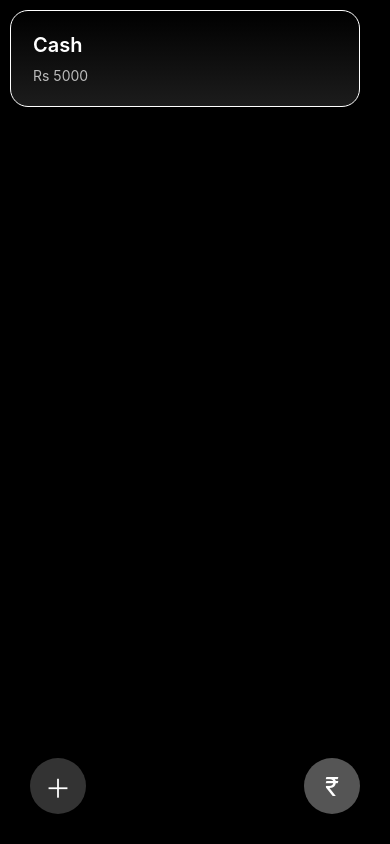
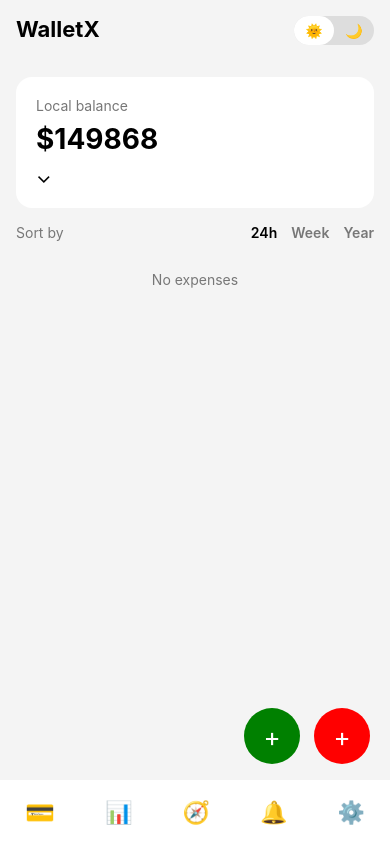
Before and after one commit to bhagyasandakelum/WalletX, a React Native app: screen / in a window 390 px wide. Built offline with nearby package versions, Linux system fonts and the light colour scheme.

Commit message:
Change Ui for home page

```diff
--- a/src/screens/AddExpenseScreen.js
+++ b/src/screens/AddExpenseScreen.js
@@ -1,4 +1,4 @@
-import React, { useState } from 'react';
+import React, { useState, useMemo } from 'react';
 import {
   View,
   Text,
@@ -8,71 +8,116 @@ import {
   Modal,
   TextInput,
   Alert,
-  ScrollView,
-  Dimensions,
+  SafeAreaView,
 } from 'react-native';
-import { LinearGradient } from 'expo-linear-gradient';
-import { PieChart } from 'react-native-chart-kit';
 
-const screenWidth = Dimensions.get('window').width;
+/* ---------------- CONSTANTS ---------------- */
+const FILTERS = ['24h', 'Week', 'Year'];
 
-const CATEGORIES = [
-  'Food',
-  'Transport',
-  'Bills',
-  'Entertainment',
-  'Shopping',
-  'Health',
-  'Other',
-];
+const lightTheme = {
+  bg: '#f4f4f4',
+  card: '#ffffff',
+  text: '#000',
+  sub: '#777',
+};
 
-export default function AddExpense() {
+const darkTheme = {
+  bg: '#000',
+  card: '#121212',
+  text: '#fff',
+  sub: '#aaa',
+};
+
+export default function App() {
+  /* ---------------- THEME ---------------- */
+  const [darkMode, setDarkMode] = useState(false);
+  const theme = darkMode ? darkTheme : lightTheme;
+
+  /* ---------------- DATA ---------------- */
   const [accounts, setAccounts] = useState([
-    { id: '1', name: 'Cash', balance: 5000 },
+    { id: '1', name: 'Local balance', balance: 149868 },
+    { id: '2', name: 'Savings', balance: 54724 },
   ]);
+  const [selectedAccount, setSelectedAccount] = useState(accounts[0]);
+  const [showAccounts, setShowAccounts] = useState(false);
+
   const [expenses, setExpenses] = useState([]);
-  const [selectedAccount, setSelectedAccount] = useState(accounts[0]);
+  const [filter, setFilter] = useState('24h');
 
-  const [showAddAccount, setShowAddAccount] = useState(false);
-  const [showAddExpense, setShowAddExpense] = useState(false);
-  const [showHistory, setShowHistory] = useState(false);
+  /* ---------------- MODALS ---------------- */
+  const [addAccountModal, setAddAccountModal] = useState(false);
+  const [addExpenseModal, setAddExpenseModal] = useState(false);
 
   const [accName, setAccName] = useState('');
   const [accBalance, setAccBalance] = useState('');
+  const [amount, setAmount] = useState('');
 
-  const [expAmount, setExpAmount] = useState('');
-  const [expCategory, setExpCategory] = useState(CATEGORIES[0]);
+  /* ---------------- HELPERS ---------------- */
+  const filteredExpenses = useMemo(() => {
+    const now = new Date();
 
-  /* ---------------- ACCOUNT ---------------- */
+    return expenses
+      .filter(e => e.accountId === selectedAccount?.id)
+      .filter(e => {
+        const diff = (now - new Date(e.date)) / (1000 * 60 * 60 * 24);
+        if (filter === '24h') return diff <= 1;
+        if (filter === 'Week') return diff <= 7;
+        return diff <= 365;
+      })
+      .sort((a, b) => b.amount - a.amount);
+  }, [expenses, filter, selectedAccount]);
 
+  /* ---------------- ACTIONS ---------------- */
   const addAccount = () => {
     if (!accName || !accBalance) return;
 
-    const newAcc = {
+    const acc = {
       id: Date.now().toString(),
       name: accName,
       balance: Number(accBalance),
     };
 
-    setAccounts([...accounts, newAcc]);
-    setSelectedAccount(newAcc);
+    setAccounts([...accounts, acc]);
+    setSelectedAccount(acc);
+    setAddAccountModal(false);
     setAccName('');
     setAccBalance('');
-    setShowAddAccount(false);
   };
 
-  const deleteAccount = (id) => {
+  const addExpense = () => {
+    if (!amount) return;
+
+    const expense = {
+      id: Date.now().toString(),
+      accountId: selectedAccount.id,
+      amount: Number(amount),
+      date: new Date(),
+    };
+
+    setExpenses([expense, ...expenses]);
+
+    setAccounts(accounts.map(a =>
+      a.id === selectedAccount.id
+        ? { ...a, balance: a.balance - Number(amount) }
+        : a
+    ));
+
+    setAmount('');
+    setAddExpenseModal(false);
+  };
+
+  const deleteAccount = (acc) => {
     Alert.alert(
-      'Delete Account?',
-      "If deleted, you can't recover it.\nAll data will be lost.",
+      'Delete account?',
+      'If deleted, all data will be lost.',
       [
         { text: 'Cancel' },
         {
           text: 'Delete',
           style: 'destructive',
           onPress: () => {
-            setAccounts(accounts.filter(a => a.id !== id));
-            setExpenses(expenses.filter(e => e.accountId !== id));
+            setAccounts(accounts.filter(a => a.id !== acc.id));
+            setExpenses(expenses.filter(e => e.accountId !== acc.id));
             setSelectedAccount(accounts[0] || null);
           },
         },
@@ -80,295 +125,279 @@ export default function AddExpense() {
     );
   };
 
-  /* ---------------- EXPENSE ---------------- */
+  /* ---------------- UI ---------------- */
+  return (
+    <SafeAreaView style={[styles.container, { backgroundColor: theme.bg }]}>
 
-  const addExpense = () => {
-    if (!expAmount) return;
+      {/* HEADER */}
+      <View style={styles.header}>
+        <Text style={[styles.title, { color: theme.text }]}>WalletX</Text>
 
-    const newExpense = {
-      id: Date.now().toString(),
-      accountId: selectedAccount.id,
-      amount: Number(expAmount),
-      category: expCategory,
-    };
+        {/* THEME SWITCH */}
+        <View style={styles.switchWrap}>
+          <Pressable
+            style={[
+              styles.switchBtn,
+              !darkMode && styles.switchActive,
+            ]}
+            onPress={() => setDarkMode(false)}
+          >
+            <Text>🌞</Text>
+          </Pressable>
 
-    setExpenses([...expenses, newExpense]);
+          <Pressable
+            style={[
+              styles.switchBtn,
+              darkMode && styles.switchActive,
+            ]}
+            onPress={() => setDarkMode(true)}
+          >
+            <Text>🌙</Text>
+          </Pressable>
+        </View>
+      </View>
 
-    setAccounts(accounts.map(acc =>
-      acc.id === selectedAccount.id
-        ? { ...acc, balance: acc.balance - Number(expAmount) }
-        : acc
-    ));
+      {/* ACCOUNT CARD */}
+      <View style={[styles.card, { backgroundColor: theme.card }]}>
+        <Text style={{ color: theme.sub }}>{selectedAccount?.name}</Text>
+        <Text style={[styles.balance, { color: theme.text }]}>
+          ${selectedAccount?.balance}
+        </Text>
 
-    setExpAmount('');
-    setShowAddExpense(false);
-  };
+        <Pressable onPress={() => setShowAccounts(!showAccounts)}>
+          <Text style={{ fontSize: 20, color: theme.text }}>⌄</Text>
+        </Pressable>
 
-  /* ---------------- PIE CHART ---------------- */
-
-  const getPieData = () => {
-    if (!selectedAccount) return [];
-
-    const accExpenses = expenses.filter(
-      e => e.accountId === selectedAccount.id
-    );
-
-    const spent = accExpenses.reduce((s, e) => s + e.amount, 0);
-    const total = spent + selectedAccount.balance;
-
-    const sums = {};
-    accExpenses.forEach(e => {
-      sums[e.category] = (sums[e.category] || 0) + e.amount;
-    });
-
-    const colors = ['#ff7675', '#74b9ff', '#ffeaa7', '#55efc4', '#a29bfe'];
-
-    return Object.keys(sums).map((cat, i) => ({
-      name: cat,
-      percentage: (sums[cat] / total) * 100,
-      color: colors[i % colors.length],
-      legendFontColor: '#fff',
-      legendFontSize: 13,
-    }));
-  };
-
-  return (
-    <View style={styles.container}>
-      <ScrollView>
-
-        {/* ACCOUNTS */}
-        <FlatList
-          data={accounts}
-          horizontal
-          keyExtractor={item => item.id}
-          renderItem={({ item }) => (
-            <Pressable
-              onPress={() => setSelectedAccount(item)}
-              onLongPress={() => deleteAccount(item.id)}
-            >
-              <LinearGradient
-                colors={['#000', '#1c1c1c']}
+        {/* DROPDOWN */}
+        {showAccounts && (
+          <View style={[styles.dropdown, { backgroundColor: theme.card }]}>
+            {accounts.map(acc => (
+              <Pressable
+                key={acc.id}
+                onPress={() => {
+                  setSelectedAccount(acc);
+                  setShowAccounts(false);
+                }}
+                onLongPress={() => deleteAccount(acc)}
                 style={[
-                  styles.accountCard,
-                  selectedAccount?.id === item.id && styles.activeCard,
+                  styles.dropdownItem,
+                  acc.id === selectedAccount?.id && styles.dropdownActive,
                 ]}
               >
-                <Text style={styles.accName}>{item.name}</Text>
-                <Text style={styles.accBalance}>Rs {item.balance}</Text>
-              </LinearGradient>
-            </Pressable>
-          )}
-        />
-
-        {/* PIE CHART */}
-        {getPieData().length > 0 && (
-          <View style={styles.chartBox}>
-            <Text style={styles.chartTitle}>
-              Budget Usage – {selectedAccount?.name}
-            </Text>
-            <PieChart
-              data={getPieData()}
-              width={screenWidth - 32}
-              height={220}
-              accessor="percentage"
-              backgroundColor="transparent"
-              paddingLeft="15"
-              chartConfig={{
-                color: () => '#fff',
-                labelColor: () => '#fff',
-              }}
-            />
+                <Text style={{ color: theme.text }}>
+                  {acc.name}
+                </Text>
+                <Text style={{ color: theme.sub }}>
+                  ${acc.balance}
+                </Text>
+              </Pressable>
+            ))}
           </View>
         )}
-      </ScrollView>
+      </View>
 
-      {/* FABs */}
-      <Pressable style={styles.fabLeft} onPress={() => setShowAddAccount(true)}>
-        <Text style={styles.fabText}>＋</Text>
+      {/* SORT */}
+      <View style={styles.filterRow}>
+        <Text style={{ color: theme.sub }}>Sort by</Text>
+        <View style={{ flexDirection: 'row' }}>
+          {FILTERS.map(f => (
+            <Pressable key={f} onPress={() => setFilter(f)}>
+              <Text
+                style={[
+                  styles.filterText,
+                  { color: filter === f ? theme.text : theme.sub },
+                ]}
+              >
+                {f}
+              </Text>
+            </Pressable>
+          ))}
+        </View>
+      </View>
+
+      {/* EXPENSES */}
+      <FlatList
+        data={filteredExpenses}
+        keyExtractor={item => item.id}
+        contentContainerStyle={{ paddingBottom: 160 }}
+        renderItem={({ item }) => (
+          <View style={[styles.expense, { backgroundColor: theme.card }]}>
+            <Text style={{ color: theme.text }}>
+              -${item.amount}
+            </Text>
+            <Text style={{ color: theme.sub }}>
+              {item.date.toDateString()}
+            </Text>
+          </View>
+        )}
+        ListEmptyComponent={
+          <Text style={{ color: theme.sub, textAlign: 'center', marginTop: 30 }}>
+            No expenses
+          </Text>
+        }
+      />
+
+      {/* FLOATING BUTTONS */}
+      <Pressable
+        style={[styles.fab, { backgroundColor: 'green', right: 90 }]}
+        onPress={() => setAddAccountModal(true)}
+      >
+        <Text style={styles.fabText}>+</Text>
       </Pressable>
 
-      <Pressable style={styles.fabRight} onPress={() => setShowAddExpense(true)}>
-        <Text style={styles.fabText}>₹</Text>
+      <Pressable
+        style={[styles.fab, { backgroundColor: 'red' }]}
+        onPress={() => setAddExpenseModal(true)}
+      >
+        <Text style={styles.fabText}>+</Text>
       </Pressable>
 
-      {/* ADD ACCOUNT */}
-      <Modal visible={showAddAccount} transparent animationType="slide">
+      {/* FOOTER */}
+      <View style={[styles.footer, { backgroundColor: theme.card }]}>
+        <Text style={styles.footerActive}>💳</Text>
+        <Text style={styles.footerIcon}>📊</Text>
+        <Text style={styles.footerIcon}>🧭</Text>
+        <Text style={styles.footerIcon}>🔔</Text>
+        <Text style={styles.footerIcon}>⚙️</Text>
+      </View>
+
+      {/* MODALS */}
+      <Modal visible={addAccountModal} transparent animationType="slide">
         <View style={styles.modal}>
           <Text style={styles.modalTitle}>Add Account</Text>
-
-          <TextInput
-            placeholder="Account Name"
-            placeholderTextColor="#999"
-            style={styles.input}
-            value={accName}
-            onChangeText={setAccName}
-          />
-
-          <TextInput
-            placeholder="Initial Balance"
-            placeholderTextColor="#999"
-            keyboardType="numeric"
-            style={styles.input}
-            value={accBalance}
-            onChangeText={setAccBalance}
-          />
-
-          <View style={styles.modalBtnRow}>
-            <Pressable style={styles.cancelBtn} onPress={() => setShowAddAccount(false)}>
-              <Text style={styles.btnText}>Cancel</Text>
-            </Pressable>
-            <Pressable style={styles.submitBtn} onPress={addAccount}>
-              <Text style={styles.btnText}>Add</Text>
-            </Pressable>
-          </View>
+          <TextInput placeholder="Name" style={styles.input} value={accName} onChangeText={setAccName} />
+          <TextInput placeholder="Balance" keyboardType="numeric" style={styles.input} value={accBalance} onChangeText={setAccBalance} />
+          <Pressable style={styles.submit} onPress={addAccount}>
+            <Text style={styles.submitText}>Save</Text>
+          </Pressable>
         </View>
       </Modal>
 
-      {/* ADD EXPENSE */}
-      <Modal visible={showAddExpense} transparent animationType="slide">
+      <Modal visible={addExpenseModal} transparent animationType="slide">
         <View style={styles.modal}>
           <Text style={styles.modalTitle}>Add Expense</Text>
-
-          <TextInput
-            placeholder="Amount"
-            placeholderTextColor="#999"
-            keyboardType="numeric"
-            style={styles.input}
-            value={expAmount}
-            onChangeText={setExpAmount}
-          />
-
-          <FlatList
-            data={CATEGORIES}
-            horizontal
-            keyExtractor={item => item}
-            renderItem={({ item }) => (
-              <Pressable
-                onPress={() => setExpCategory(item)}
-                style={[
-                  styles.categoryChip,
-                  expCategory === item && styles.activeChip,
-                ]}
-              >
-                <Text style={styles.chipText}>{item}</Text>
-              </Pressable>
-            )}
-          />
-
-          <View style={styles.modalBtnRow}>
-            <Pressable style={styles.cancelBtn} onPress={() => setShowAddExpense(false)}>
-              <Text style={styles.btnText}>Cancel</Text>
-            </Pressable>
-            <Pressable style={styles.submitBtn} onPress={addExpense}>
-              <Text style={styles.btnText}>Add</Text>
-            </Pressable>
-          </View>
+          <TextInput placeholder="Amount" keyboardType="numeric" style={styles.input} value={amount} onChangeText={setAmount} />
+          <Pressable style={styles.submit} onPress={addExpense}>
+            <Text style={styles.submitText}>Add</Text>
+          </Pressable>
         </View>
       </Modal>
-    </View>
+
+    </SafeAreaView>
   );
 }
 
 /* ---------------- STYLES ---------------- */
+const styles = StyleSheet.create({
+  container: { flex: 1 },
 
-const styles = StyleSheet.create({
-  container: { flex: 1, backgroundColor: '#000' },
+  header: {
+    flexDirection: 'row',
+    justifyContent: 'space-between',
+    padding: 16,
+  },
+  title: { fontSize: 22, fontWeight: '700' },
 
-  accountCard: {
-    width: screenWidth - 40,
-    margin: 10,
-    padding: 22,
-    borderRadius: 18,
+  switchWrap: {
+    flexDirection: 'row',
+    backgroundColor: '#ddd',
+    borderRadius: 20,
   },
-  activeCard: { borderWidth: 1.5, borderColor: '#fff' },
-  accName: { color: '#fff', fontSize: 20, fontWeight: '600' },
-  accBalance: { color: '#bbb', marginTop: 10 },
-
-  chartBox: {
-    margin: 16,
-    backgroundColor: '#111',
-    borderRadius: 16,
-    padding: 12,
+  switchBtn: {
+    padding: 6,
+    width: 40,
+    alignItems: 'center',
   },
-  chartTitle: {
-    color: '#fff',
-    textAlign: 'center',
-    fontWeight: '700',
-    marginBottom: 8,
+  switchActive: {
+    backgroundColor: '#fff',
+    borderRadius: 20,
   },
 
-  fabLeft: {
+  card: {
+    margin: 16,
+    padding: 20,
+    borderRadius: 16,
+  },
+  balance: {
+    fontSize: 28,
+    fontWeight: '700',
+    marginVertical: 8,
+  },
+
+  dropdown: {
+    marginTop: 10,
+    borderRadius: 12,
+    elevation: 6,
+  },
+  dropdownItem: {
+    padding: 12,
+    borderBottomWidth: 0.5,
+    borderColor: '#333',
+  },
+  dropdownActive: {
+    backgroundColor: '#222',
+  },
+
+  filterRow: {
+    flexDirection: 'row',
+    justifyContent: 'space-between',
+    paddingHorizontal: 16,
+  },
+  filterText: {
+    marginLeft: 14,
+    fontWeight: '600',
+  },
+
+  expense: {
+    margin: 16,
+    padding: 16,
+    borderRadius: 14,
+  },
+
+  fab: {
     position: 'absolute',
-    bottom: 30,
-    left: 30,
+    bottom: 80,
+    right: 20,
     width: 56,
     height: 56,
     borderRadius: 28,
-    backgroundColor: '#333',
+    alignItems: 'center',
     justifyContent: 'center',
-    alignItems: 'center',
-  },
-  fabRight: {
-    position: 'absolute',
-    bottom: 30,
-    right: 30,
-    width: 56,
-    height: 56,
-    borderRadius: 28,
-    backgroundColor: '#555',
-    justifyContent: 'center',
-    alignItems: 'center',
   },
   fabText: { color: '#fff', fontSize: 26 },
 
+  footer: {
+    position: 'absolute',
+    bottom: 0,
+    height: 64,
+    width: '100%',
+    flexDirection: 'row',
+    justifyContent: 'space-around',
+    alignItems: 'center',
+  },
+  footerIcon: { fontSize: 22, color: '#777' },
+  footerActive: { fontSize: 24, fontWeight: '700' },
+
   modal: {
-    marginTop: 140,
+    marginTop: 200,
     margin: 20,
-    padding: 24,
-    backgroundColor: '#111',
-    borderRadius: 20,
+    padding: 20,
+    backgroundColor: '#fff',
+    borderRadius: 16,
   },
-  modalTitle: {
-    color: '#fff',
-    fontSize: 20,
-    fontWeight: '700',
-    marginBottom: 18,
+  modalTitle: { fontSize: 18, fontWeight: '700', marginBottom: 12 },
+  input: {
+    borderWidth: 1,
+    borderColor: '#ccc',
+    borderRadius: 12,
+    padding: 12,
+    marginBottom: 10,
   },
-
-  input: {
-    backgroundColor: '#1c1c1c',
+  submit: {
+    backgroundColor: '#000',
+    padding: 14,
     borderRadius: 12,
-    padding: 14,
-    marginBottom: 16,
-    color: '#fff',
+    alignItems: 'center',
   },
-
-  modalBtnRow: {
-    flexDirection: 'row',
-    justifyContent: 'space-between',
-    marginTop: 10,
-  },
-  submitBtn: {
-    backgroundColor: '#2ecc71',
-    paddingVertical: 12,
-    paddingHorizontal: 26,
-    borderRadius: 14,
-  },
-  cancelBtn: {
-    backgroundColor: '#555',
-    paddingVertical: 12,
-    paddingHorizontal: 26,
-    borderRadius: 14,
-  },
-  btnText: { color: '#fff', fontWeight: '600' },
-
-  categoryChip: {
-    backgroundColor: '#222',
-    paddingVertical: 10,
-    paddingHorizontal: 14,
-    borderRadius: 20,
-    marginRight: 10,
-  },
-  activeChip: { backgroundColor: '#2ecc71' },
-  chipText: { color: '#fff' },
+  submitText: { color: '#fff', fontWeight: '600' },
 });
```
